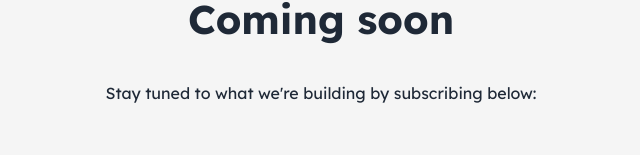
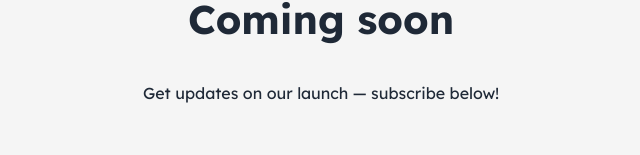
Before and after one commit to ckuang/shelly-landing-page, a plain HTML site: page index.html in a window 1280 px wide. Shown: the part 197-352 px from the top of the page, without its empty margins (319-959 px from the left). Drawn offline with Linux system fonts and the light colour scheme.

Commit message:
update caption

```diff
--- a/index.html
+++ b/index.html
@@ -23,7 +23,7 @@
                 </p>
 
                 <p class="caption">
-                    Stay tuned to what we're building by subscribing below:
+                    Get updates on our launch — subscribe below!
                 </p>
 
                 <form class="email-form" id="emailForm" novalidate>
```
